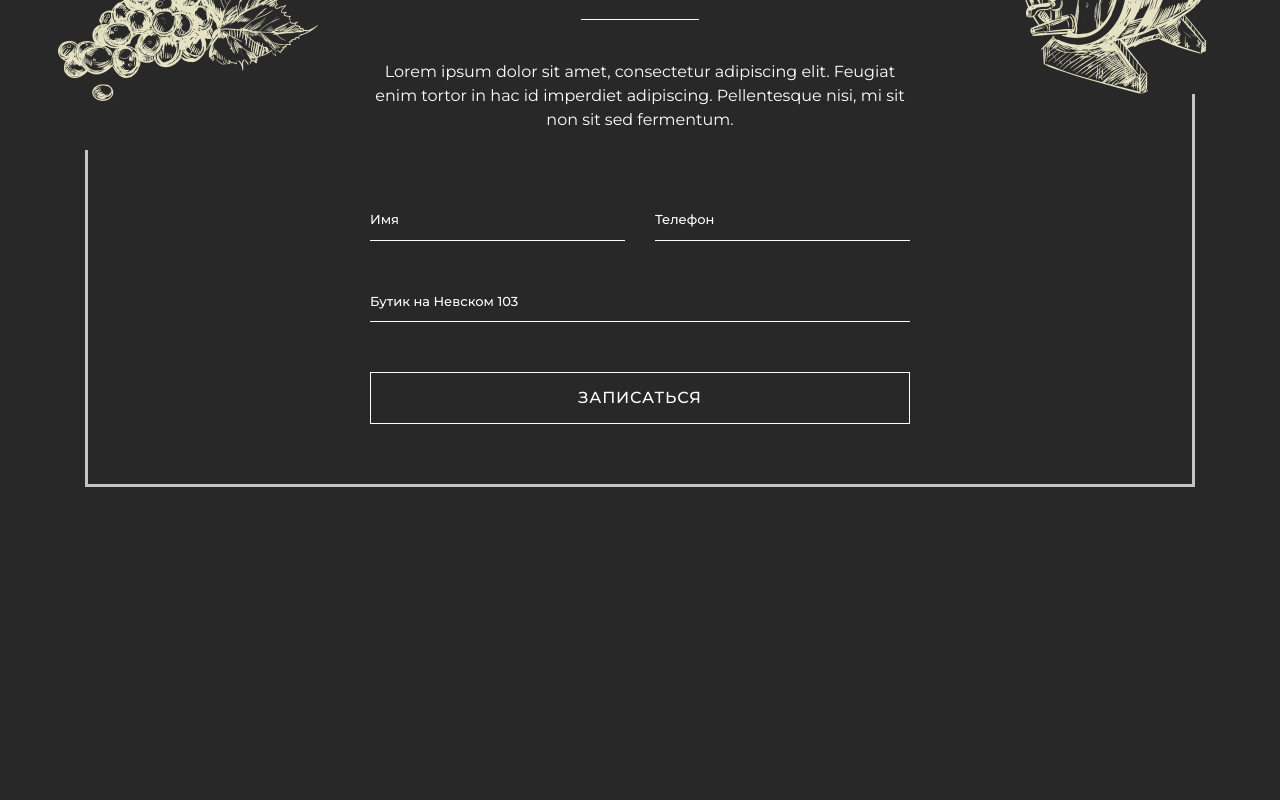
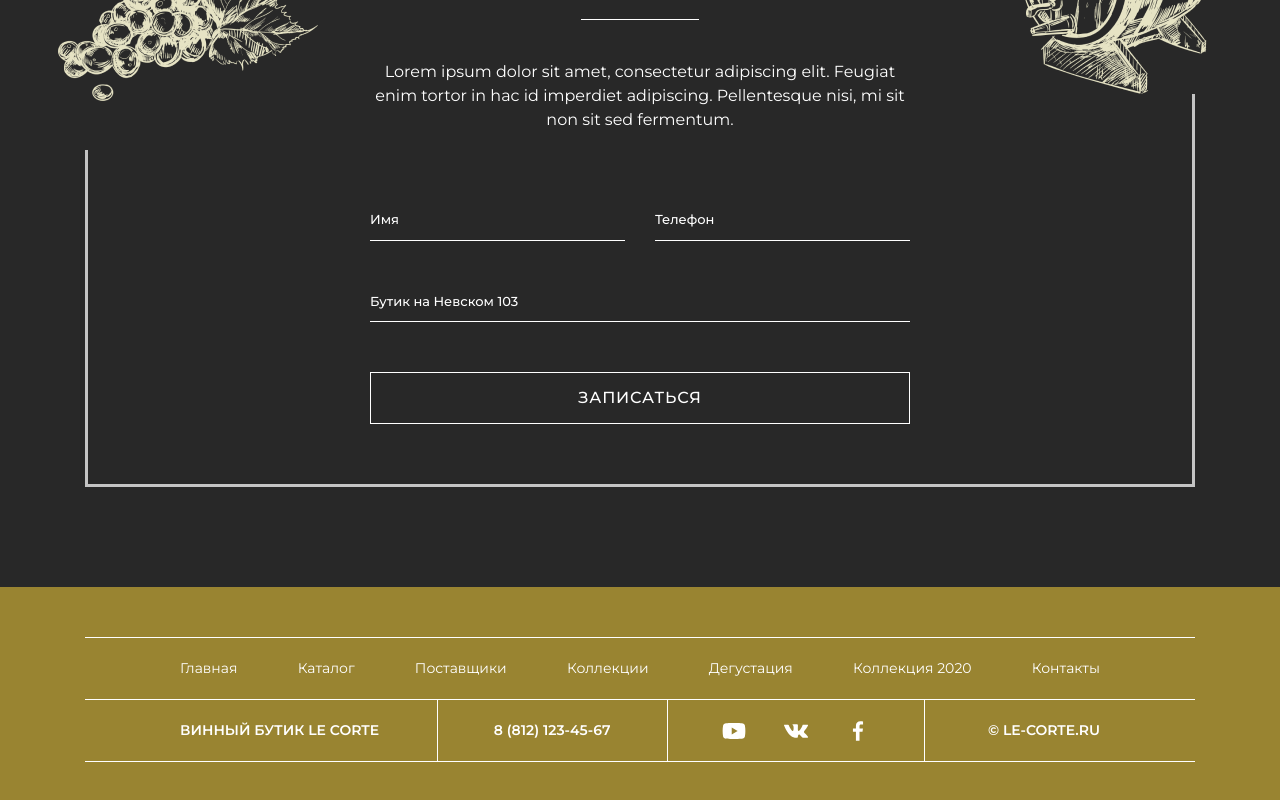
Before and after one commit to Tchander/wines_figma, a Vue app: page / in a window 1280 px wide. Shown: the part 2932-3732 px from the top of the page. Before the commit the page ends 3519 px from the top, so only its background shows below. Built offline with nearby package versions, Linux system fonts and the light colour scheme.

Commit message:
feat: add footer section

```diff
--- a/src/components/Degustation.vue
+++ b/src/components/Degustation.vue
@@ -106,6 +106,11 @@ export default {
             border-bottom: 1px solid #fff;
             &::placeholder {
               color: #fff;
+              opacity: 1;
+              transition: opacity 0.3s ease;
+            }
+            &:focus::placeholder {
+              opacity: 0;
             }
           }
         }
@@ -122,6 +127,11 @@ export default {
             border-bottom: 1px solid #fff;
             &::placeholder {
               color: #fff;
+              opacity: 1;
+              transition: opacity 0.3s ease;
+            }
+            &:focus::placeholder {
+              opacity: 0;
             }
           }
         }
--- /dev/null
+++ b/src/components/FooterSection.vue
@@ -0,0 +1,132 @@
+<template>
+  <div class="wines-footer-section">
+    <div class="wines-container">
+      <footer class="wines-footer">
+        <div class="wines-footer-top">
+          <ul>
+            <li>
+              <a class="wines-footer-top-links__link" href="#">Главная</a>
+            </li>
+            <li>
+              <a class="wines-footer-top-links__link" href="#">Каталог</a>
+            </li>
+            <li>
+              <a class="wines-footer-top-links__link" href="#">Поставщики</a>
+            </li>
+            <li>
+              <a class="wines-footer-top-links__link" href="#">Коллекции</a>
+            </li>
+            <li>
+              <a class="wines-footer-top-links__link" href="#">Дегустация</a>
+            </li>
+            <li>
+              <a class="wines-footer-top-links__link" href="#"
+                >Коллекция 2020</a
+              >
+            </li>
+            <li>
+              <a class="wines-footer-top-links__link" href="#">Контакты</a>
+            </li>
+          </ul>
+        </div>
+        <div class="wines-footer-bottom">
+          <div class="wines-footer-bottom__item wines-footer-bottom__item-name">
+            винный бутик LE CORTE
+          </div>
+          <div
+            class="wines-footer-bottom__item wines-footer-bottom__item-phone"
+          >
+            8 (812) 123-45-67
+          </div>
+          <div class="wines-footer-bottom__icons">
+            <a href="#">
+              <img src="../assets/images/icons/youtube.svg" alt="youtube" />
+            </a>
+            <a href="#">
+              <img src="../assets/images/icons/vkontakte.svg" alt="vk" />
+            </a>
+            <a href="#">
+              <img src="../assets/images/icons/facebook.svg" alt="facebook" />
+            </a>
+          </div>
+          <div
+            class="
+              wines-footer-bottom__item wines-footer-bottom__item-copyright
+            "
+          >
+            © le-corte.ru
+          </div>
+        </div>
+      </footer>
+    </div>
+  </div>
+</template>
+
+<script>
+export default {
+  name: "FooterSection",
+};
+</script>
+
+<style lang="scss" scoped>
+.wines-footer-section {
+  background: #998431;
+  .wines-footer {
+    display: flex;
+    flex-direction: column;
+    padding: 50px 0;
+    .wines-footer-top {
+      ul {
+        display: flex;
+        justify-content: space-between;
+        padding: 20px 95px;
+        border-top: 1px solid #fff;
+        border-bottom: 1px solid #fff;
+        li {
+          .wines-footer-top-links__link {
+            color: #fff;
+            line-height: 150%;
+            text-align: center;
+          }
+        }
+      }
+    }
+    .wines-footer-bottom {
+      display: flex;
+      padding: 0 95px;
+      border-bottom: 1px solid #fff;
+      color: #fff;
+      .wines-footer-bottom__item {
+        font-weight: 600;
+        line-height: 150%;
+        text-transform: uppercase;
+        display: flex;
+        align-items: center;
+        border-right: 1px solid #fff;
+        padding: 20px 0;
+      }
+      .wines-footer-bottom__item-name {
+        width: 28%;
+      }
+      .wines-footer-bottom__item-phone {
+        width: 25%;
+        text-align: center;
+        justify-content: center;
+      }
+      .wines-footer-bottom__icons {
+        display: flex;
+        justify-content: space-around;
+        align-items: center;
+        width: 28%;
+        padding: 0 35px;
+        border-right: 1px solid #fff;
+      }
+      .wines-footer-bottom__item-copyright {
+        border-right: none;
+        width: 19%;
+        justify-content: flex-end;
+      }
+    }
+  }
+}
+</style>
--- a/src/views/Home.vue
+++ b/src/views/Home.vue
@@ -4,6 +4,7 @@
     <best-taste />
     <collection />
     <degustation />
+    <footer-section />
   </div>
 </template>
 
@@ -12,8 +13,15 @@ import HeaderSection from "../components/HeaderSection";
 import BestTaste from "../components/BestTaste";
 import Collection from "../components/Collection";
 import Degustation from "../components/Degustation";
+import FooterSection from "../components/FooterSection";
 export default {
   name: "Home",
-  components: { Degustation, Collection, BestTaste, HeaderSection },
+  components: {
+    FooterSection,
+    Degustation,
+    Collection,
+    BestTaste,
+    HeaderSection,
+  },
 };
 </script>
```
